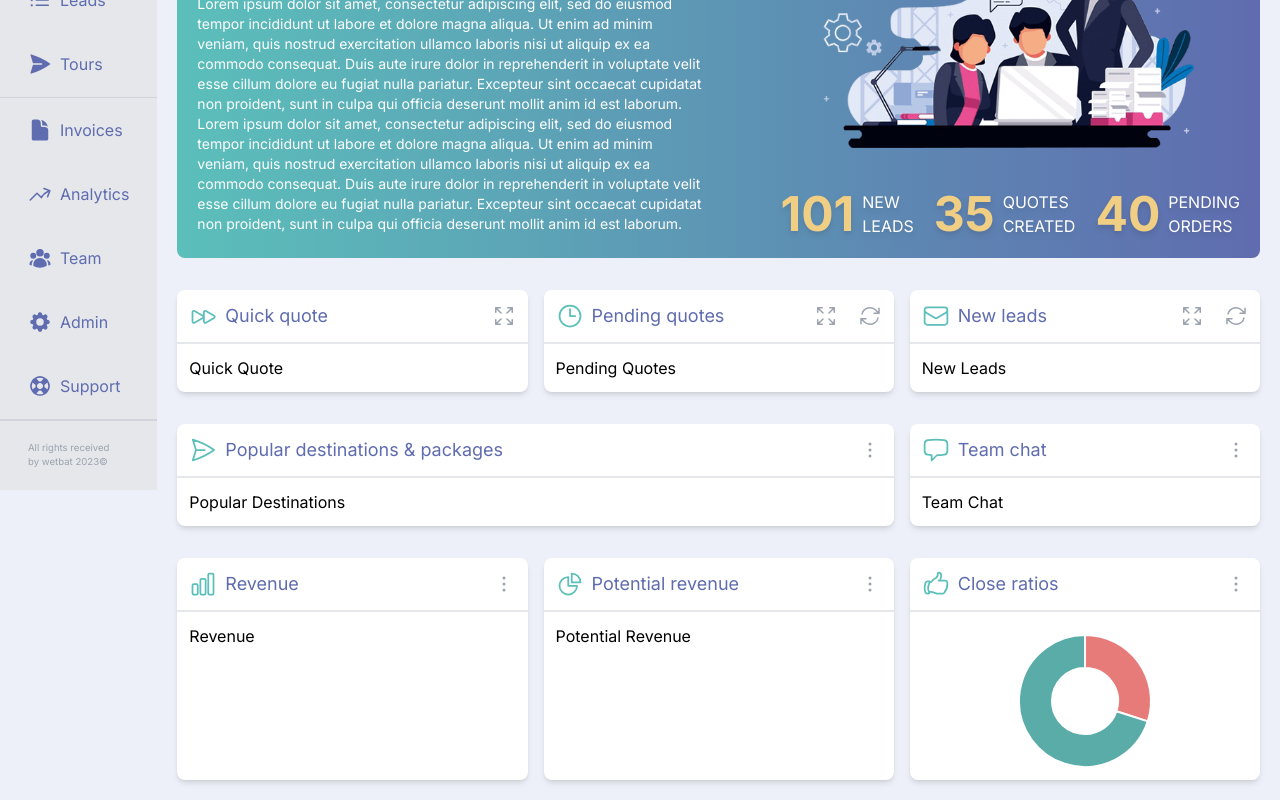
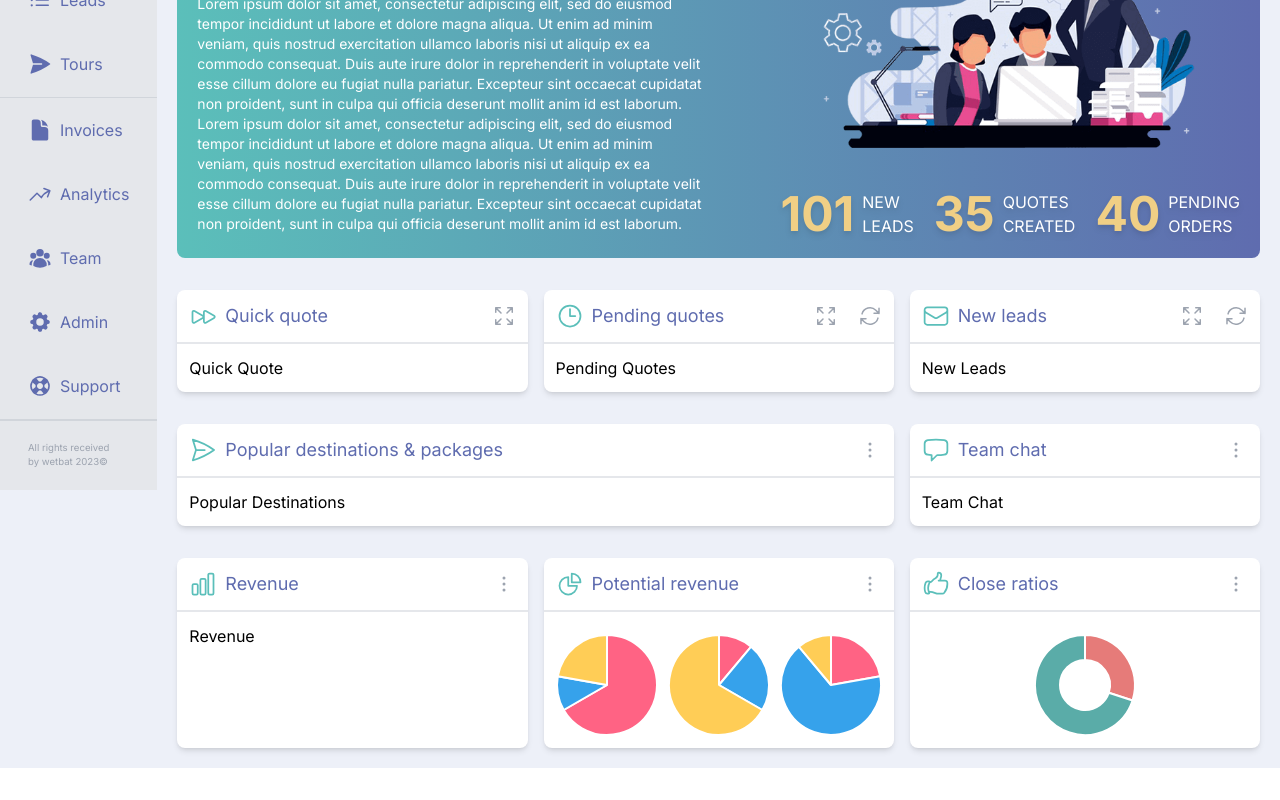
Before and after one commit to marcelo-tm/wetbat, a React (Vite) app in the folder web/: page / in a window 1280 px wide. Shown: the part 232-1032 px from the top of the page. After the commit the page ends 1000 px from the top, so only its background shows below. Built offline with nearby package versions, Linux system fonts and the light colour scheme.

Commit message:
add potential revenue charts

```diff
--- a/web/src/components/Panels/CloseRatio.tsx
+++ b/web/src/components/Panels/CloseRatio.tsx
@@ -23,8 +23,8 @@ export function CloseRatio() {
       labels: [],
       datasets: [
         {
-          data: [closeRatio.notClosed, closeRatio.closed],
-          backgroundColor: ["rgb(230, 123, 121)", "rgb(90, 172, 168)"],
+          data: closeRatio.data,
+          backgroundColor: closeRatio.colors,
           hoverOffset: 4,
         },
       ],
@@ -33,7 +33,7 @@ export function CloseRatio() {
 
   return (
     <div className="flex justify-center items-center">
-      <div className="w-36 h-36">
+      <div className="w-28 h-28">
         <Chart type="doughnut" data={data} />
       </div>
     </div>
--- a/web/src/components/Panels/PotentialRevenue.tsx
+++ b/web/src/components/Panels/PotentialRevenue.tsx
@@ -1,4 +1,9 @@
+import { useMemo } from "react";
 import { EllipsisVerticalIcon } from "@heroicons/react/24/outline";
+import "chart.js/auto";
+import { Chart } from "react-chartjs-2";
+
+import { potentialRevenue } from "../../data/charts.json";
 
 export function PotentialRevenueActions() {
   function handleClick() {
@@ -13,5 +18,30 @@ export function PotentialRevenueActions() {
 }
 
 export function PotentialRevenue() {
-  return <div>Potential Revenue</div>;
+  const data = useMemo(() => {
+    return potentialRevenue.map((item) => {
+      return {
+        labels: [],
+        datasets: [
+          {
+            data: item.data,
+            backgroundColor: item.colors,
+            hoverOffset: 4,
+          },
+        ],
+      };
+    });
+  }, [potentialRevenue]);
+
+  return (
+    <div className="flex justify-center">
+      <div className="flex">
+        {data.map((item, i) => (
+          <div key={i} className="w-28 h-28">
+            <Chart type="pie" data={item} />
+          </div>
+        ))}
+      </div>
+    </div>
+  );
 }
--- a/web/src/data/charts.json
+++ b/web/src/data/charts.json
@@ -1,6 +1,20 @@
 {
   "closeRatio": {
-    "closed": 70,
-    "notClosed": 30
-  }
+    "data": [30, 70],
+    "colors": ["rgb(230, 123, 121)", "rgb(90, 172, 168)"]
+  },
+  "potentialRevenue": [
+    {
+      "data": [300, 50, 100],
+      "colors": ["rgb(255, 99, 132)", "rgb(54, 162, 235)", "rgb(255, 205, 86)"]
+    },
+    {
+      "data": [50, 100, 300],
+      "colors": ["rgb(255, 99, 132)", "rgb(54, 162, 235)", "rgb(255, 205, 86)"]
+    },
+    {
+      "data": [100, 300, 50],
+      "colors": ["rgb(255, 99, 132)", "rgb(54, 162, 235)", "rgb(255, 205, 86)"]
+    }
+  ]
 }
```
